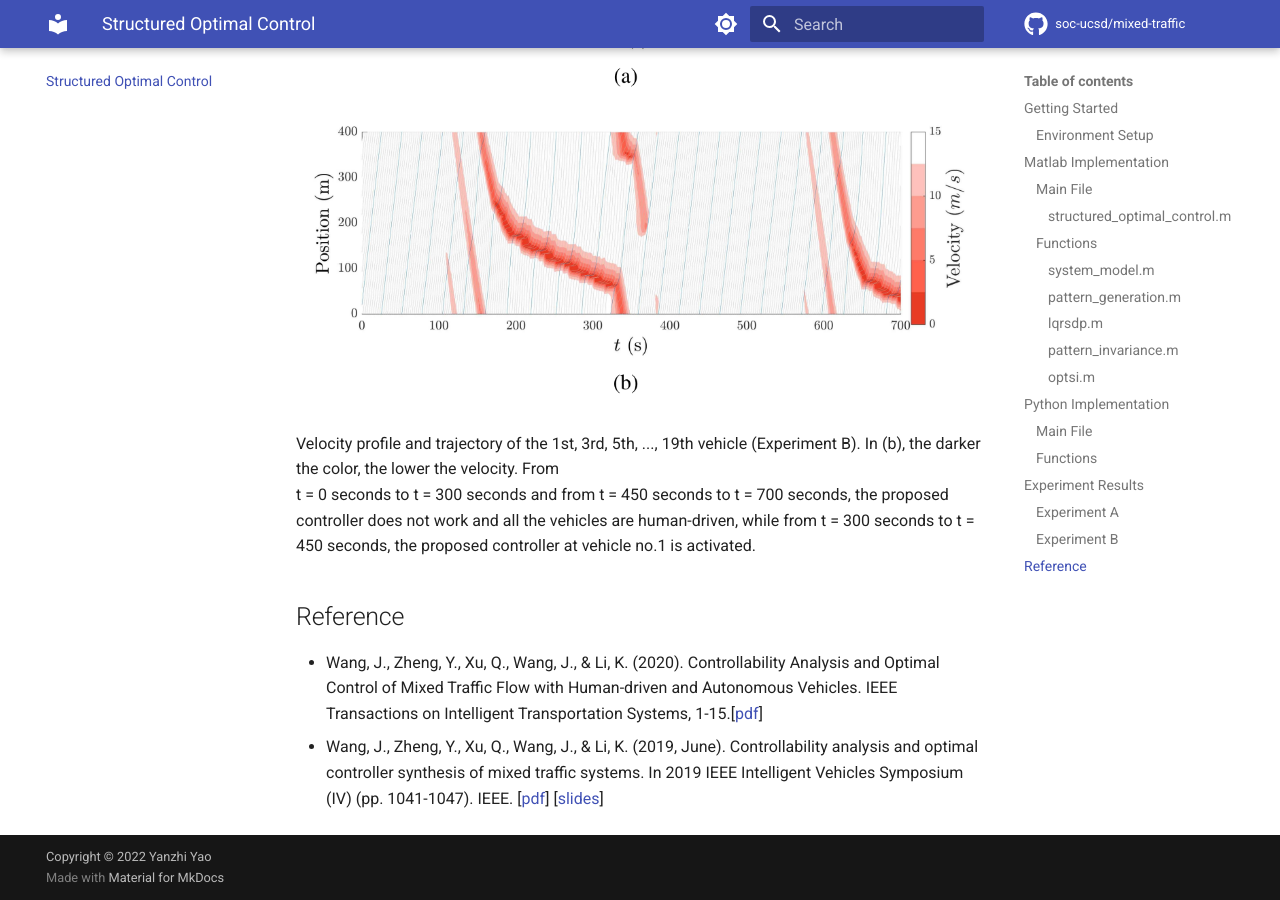
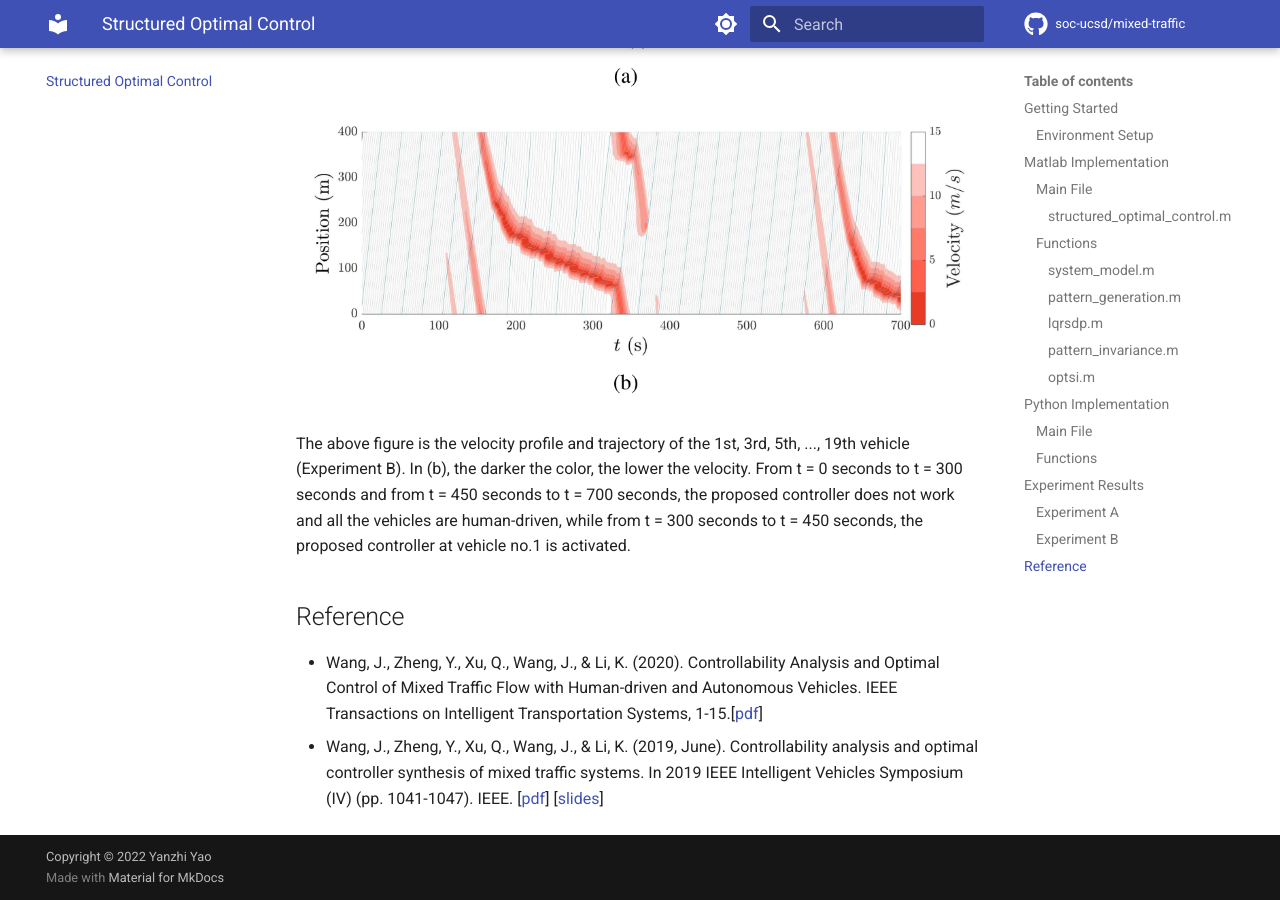
Before and after one commit to soc-ucsd/mixed-traffic, an MkDocs documentation site: the page built from docs/structured_optimal_control.md, in a window 1280 px wide and 900 px high, scrolled down 9575 px. Built offline with MkDocs 1.6.1 and Material for MkDocs 9.7.7, drawn with Linux system fonts in a browser that asks for light colours; comment, search, counter and statistics services are not loaded.

Commit message:
Update structured_optimal_control.md

```diff
--- a/docs/structured_optimal_control.md
+++ b/docs/structured_optimal_control.md
@@ -383,8 +383,7 @@ Experiment B is conducted to test the controller’s ability to dissipate stop-a
 
 ![Alt Text](images/structured_optimal_control/ExpB.png)
 
-Velocity profile and trajectory of the 1st, 3rd, 5th, ..., 19th vehicle (Experiment B). In (b), the darker the color, the lower the velocity. From </br>
-t = 0 seconds to t = 300 seconds and from t = 450 seconds to t = 700 seconds, the proposed controller does not work and all the vehicles are human-driven, while from t = 300 seconds to t = 450 seconds, the proposed controller at vehicle no.1 is activated.
+The above figure is the velocity profile and trajectory of the 1st, 3rd, 5th, ..., 19th vehicle (Experiment B). In (b), the darker the color, the lower the velocity. From t = 0 seconds to t = 300 seconds and from t = 450 seconds to t = 700 seconds, the proposed controller does not work and all the vehicles are human-driven, while from t = 300 seconds to t = 450 seconds, the proposed controller at vehicle no.1 is activated.
 
 ## Reference
 - Wang, J., Zheng, Y., Xu, Q., Wang, J., & Li, K. (2020). Controllability Analysis and Optimal Control of Mixed Traffic Flow with Human-driven and Autonomous Vehicles. IEEE Transactions on Intelligent Transportation Systems, 1-15.[[pdf](https://wangjw18.github.io/files/2020-arXiv.pdf)]
```
